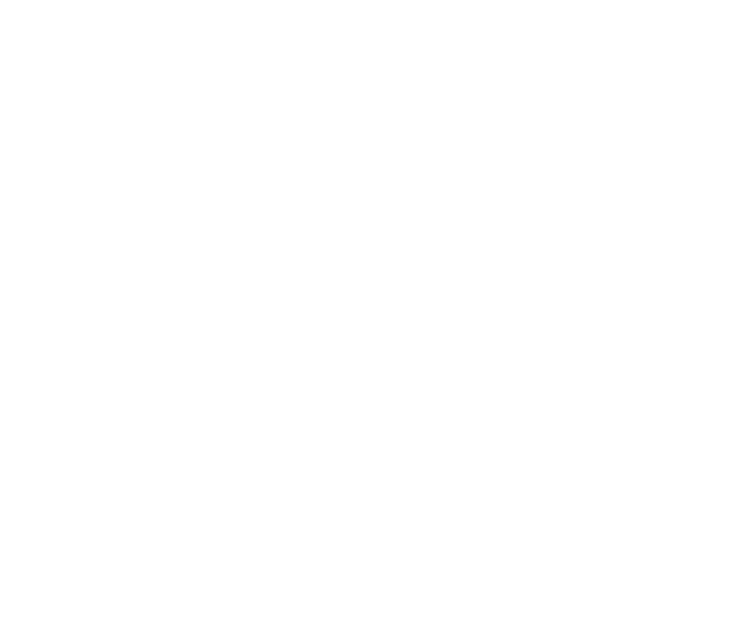
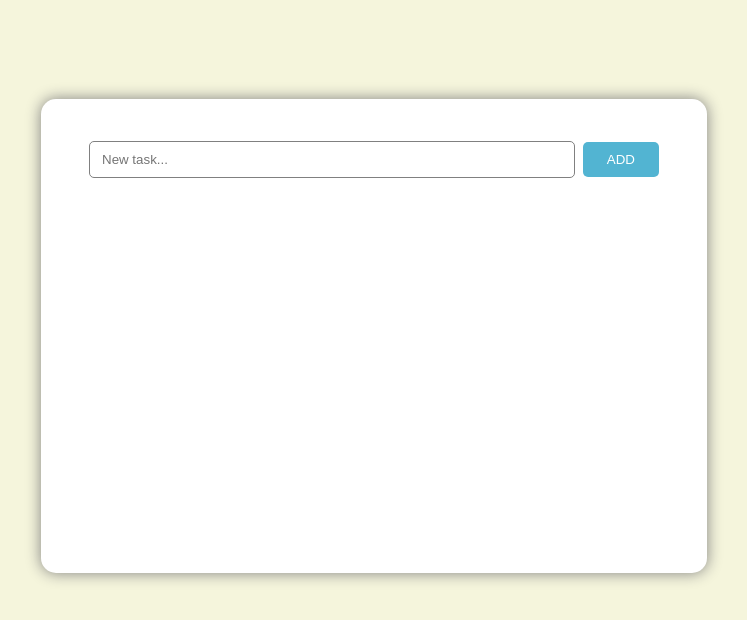
Before and after one commit to nahomabraham/Todo-List, a React (Vite) app: page / in a window 1280 px wide. Shown: the top 620 px of the page, without its empty margins (266-1013 px from the left). Built offline with nearby package versions, Linux system fonts and the light colour scheme.

Commit message:
design body box and add input and button and style them

```diff
--- /dev/null
+++ b/src/App.jsx
@@ -0,0 +1,12 @@
+import React from "react";
+
+export default function App(){
+    return (
+        <div className="main">
+            <div className="inputs-container">
+                <input type="text" placeholder="New task..."/>
+                <button>ADD</button>
+            </div>
+        </div>
+    )
+}
--- a/src/main.jsx
+++ b/src/main.jsx
@@ -1,9 +1,10 @@
 import React from 'react'
 import ReactDOM from 'react-dom/client'
+import App from './App'
+import './style.css'
 
 ReactDOM.createRoot(document.getElementById('root')).render(
   <React.StrictMode>
-    {/* <App /> */}
-
+    <App />
   </React.StrictMode>,
 )
--- /dev/null
+++ b/src/style.css
@@ -0,0 +1,37 @@
+body {
+   padding-top: 91px;
+   background-color: beige;
+}
+
+.main {
+    background-color: white;
+    width: 570px;
+    height: 378px;
+    margin: auto;
+    padding: 48px;
+    border-radius: 15px;
+    box-shadow: 0px 0px 15px grey;
+}
+
+.inputs-container {
+    display: flex;
+    justify-content: center;
+    align-items: center;
+    gap: 8px;
+    height: 25px;
+}
+.inputs-container > button{
+    padding: 10px 24px;
+    background-color: #52b4d2;
+    border: none;
+    border-radius: 5px;
+    color: white;
+}
+
+.inputs-container > input{
+    height: 25px;
+    width: 480px;
+    padding: 5px 12px;
+    border-radius: 5px;
+    border: 1px solid grey;
+}
```
